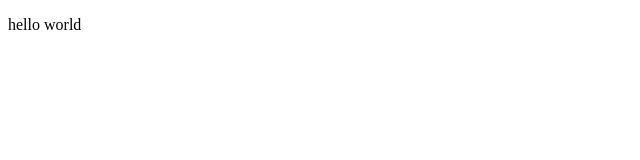
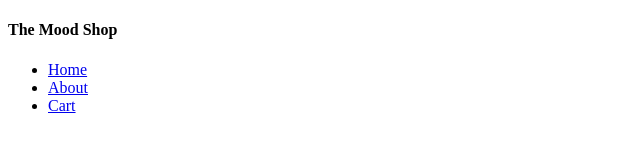
Before and after one commit to rachelp4515/mood-shop, a plain HTML site: page index.html in a window 1280 px wide. Shown: the whole page, without its empty margins (0-640 px from the left). Drawn offline with Linux system fonts and the light colour scheme.

Commit message:
made vav bar skelly

```diff
--- a/index.html
+++ b/index.html
@@ -3,8 +3,16 @@
   <head>
     <title>mood shop</title>
   </head>
-
-  <body>
-      <p> hello world </p>
+    <body>
+  <header class='page-header'>
+    <h4>The Mood Shop</h4>
+    <nav>
+      <ul>
+        <li><a href="#">Home</a></li>
+        <li><a href="#">About</a></li>
+        <li><a href="#">Cart</a></li>
+      </ul>
+    </nav>
+  </header>
   </body>
 </html>
```
